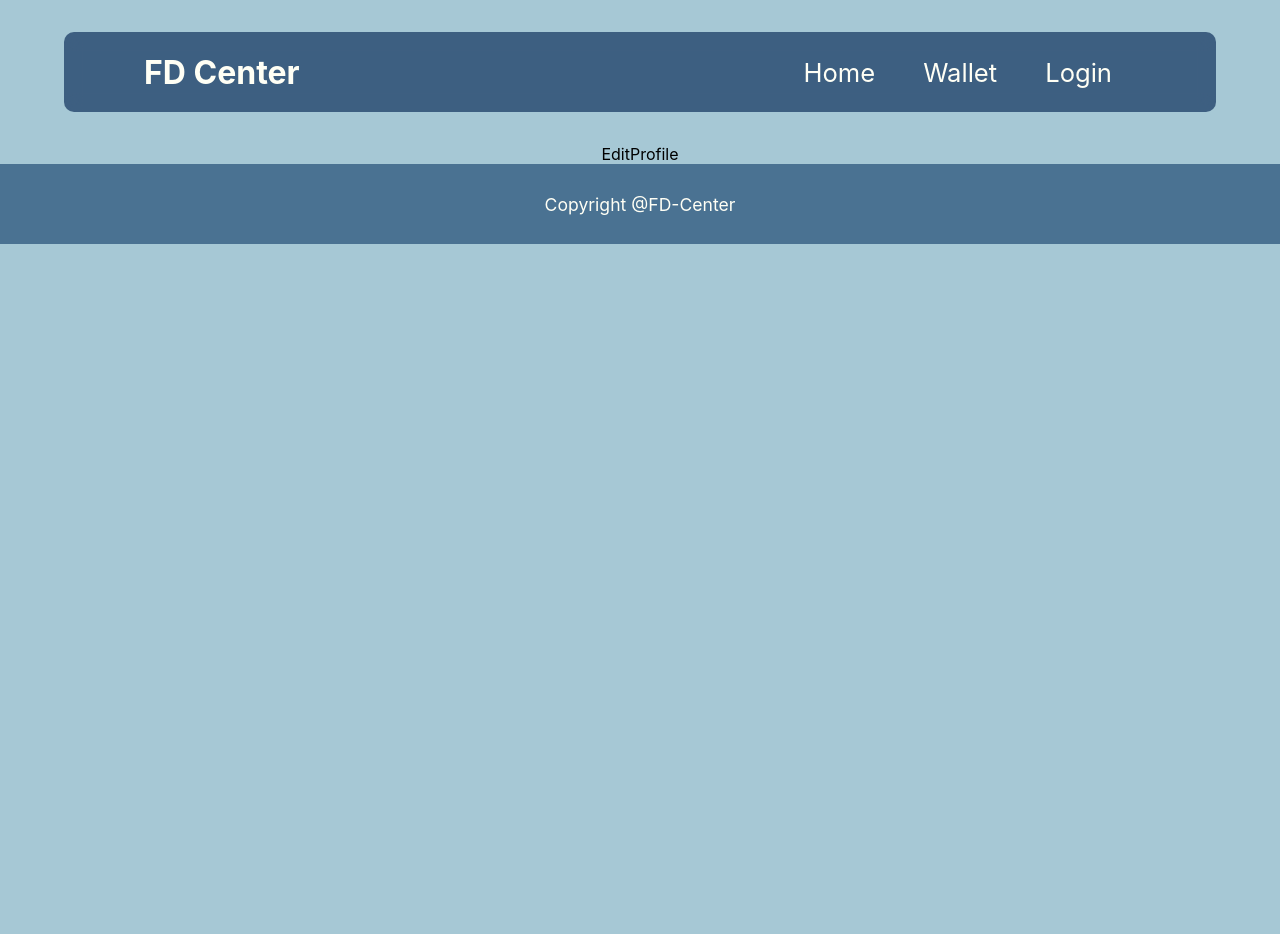
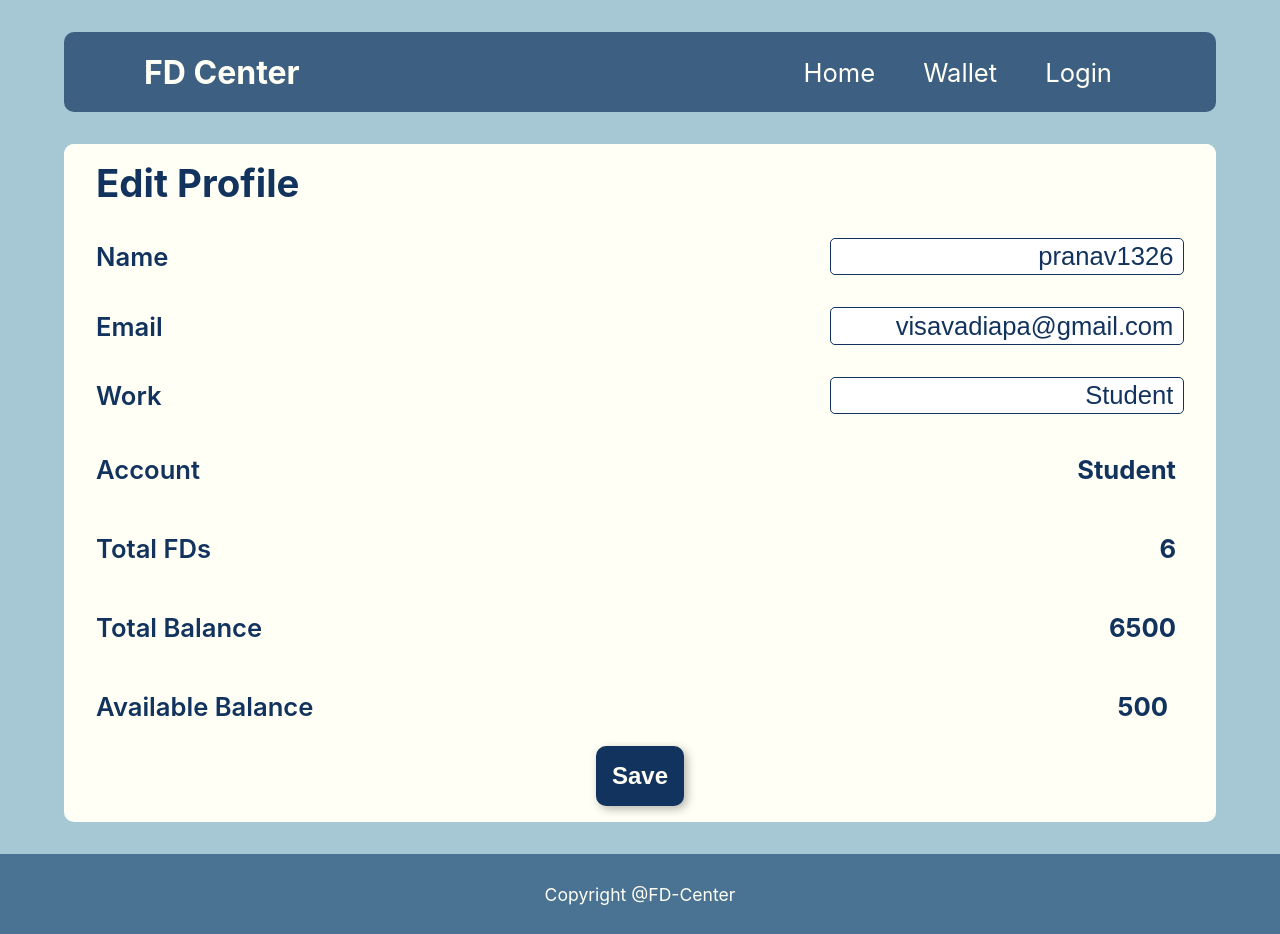
Before and after one commit to Pranav1326/fd-react-app, a React (Create React App) app: page /editprofile in a window 1280 px wide. Before the commit the page ends 800 px from the top, so only its background shows below. Built offline with nearby package versions, Linux system fonts and the light colour scheme.

Commit message:
Edit Profile Page

```diff
--- a/src/components/User/EditProfile/EditProfile.jsx
+++ b/src/components/User/EditProfile/EditProfile.jsx
@@ -1,10 +1,54 @@
-import React from 'react'
-import './editprofile.css'
+import React, { useState } from 'react';
+import './editprofile.css';
 
 const EditProfile = () => {
+
+  const [ profileData, setProfileData ] = useState({
+    username: "pranav1326",
+    email: "visavadiapa@gmail.com",
+    account: "student",
+    work: "Student",
+    totalfds: "6",
+    totalbalance: "6500",
+    availablebalance: "500"
+  });
+
   return (
-    <div>EditProfile</div>
-  )
+    <div className='edit-profile-main'>
+      <h1 className='edit-profile-heading'>Edit Profile</h1>
+      <div className="edit-profile-div">
+        <div className="name">
+          <span>Name</span>
+          <input type='text' value={profileData.username}/>
+        </div>
+        <div className="email">
+          <span>Email</span>
+          <input type="text" value={profileData.email}/>
+        </div>
+        <div className="work">
+          <span>Work</span>
+          <input type="text" value={profileData.work}/>
+        </div>
+        <div className="account">
+          <span>Account</span>
+          <p>{profileData.work}</p>
+        </div>
+        <div className="totalfds">
+          <span>Total FDs</span>
+          <p>{profileData.totalfds}</p>
+        </div>
+        <div className="totalbalance">
+          <span>Total Balance</span>
+          <p>{profileData.totalbalance}</p>
+        </div>
+        <div className="balance">
+          <span>Available Balance</span>
+          <p>{profileData.availablebalance}</p>
+        </div>
+        <button className='edit-profile-save-btn'>Save</button>
+      </div>
+    </div>
+  );
 }
 
-export default EditProfile
+export default EditProfile;
--- a/src/components/User/EditProfile/editprofile.css
+++ b/src/components/User/EditProfile/editprofile.css
@@ -0,0 +1,69 @@
+.edit-profile-main{
+    width: 90vw;
+    padding-bottom: 1rem;
+    margin-bottom: 2rem;
+    background-color: var(--font-white-color);
+    border-radius: var(--border-outside-width);
+}
+
+.edit-profile-heading{
+    font-size: 2.4rem;
+    margin: 0;
+    background-color: var(--font-white-color);
+    border-radius: var(--border-outside-width);
+    padding: 1rem 2rem;
+    color: var(--main-dark-color);
+}
+
+.edit-profile-div{
+    padding: 0 2rem;
+    font-size: 1.6rem;
+    color: var(--main-dark-color);
+    display: flex;
+    flex-direction: column;
+}
+
+.edit-profile-div>div{
+    display: flex;
+    align-items: center;
+    justify-content: space-between;
+    margin: 1rem 0;
+}
+
+.edit-profile-div>div span{
+    font-weight: 600;
+}
+
+.edit-profile-div>div p{
+    margin: 0.5rem;
+    font-weight: 700;
+}
+
+.edit-profile-div>div input{
+    font-size: 1.6rem;
+    padding: 0.2rem 0.6rem;
+    color: var(--main-dark-color);
+    width: 26vw;
+    text-align: right;
+    border: 1px solid var(--main-dark-color);
+    border-radius: var(--border-inside-width);
+}
+
+.edit-profile-save-btn{
+    font-size: 1.5rem;
+    padding: 1rem;
+    border-radius: var(--border-outside-width);
+    border: none;
+    background-color: var(--main-dark-color);
+    color: var(--font-white-color);
+    font-weight: 600;
+    margin-right: 0.5rem;
+    box-shadow: 3px 3px 10px rgba(0,0,0,0.3);
+    margin: auto;
+}
+
+.edit-profile-save-btn:hover{
+    cursor: pointer;
+    color: var(--main-dark-color);
+    background-color: var(--main-bg-color);
+}
--- a/src/components/User/Profile/ProfileDetails.jsx
+++ b/src/components/User/Profile/ProfileDetails.jsx
@@ -1,7 +1,11 @@
 import React from 'react';
 import './profiledetails.css';
+import { useNavigate } from 'react-router-dom';
 
 const ProfileDetails = (props) => {
+
+  const navigate = useNavigate();
+
   return (
     <div className='profile-details-main'>
       <h1 className="heading">Profile Details</h1>
@@ -41,7 +45,7 @@ const ProfileDetails = (props) => {
           {/* <p>{props.username}</p> */}
           <p>{"12000"}</p>
         </div>
-        <button className='edit-profile-btn'>Edit Profile</button>
+        <button className='edit-profile-btn' onClick={() => navigate('/editprofile')}>Edit Profile</button>
       </div>
     </div>
   );
```
